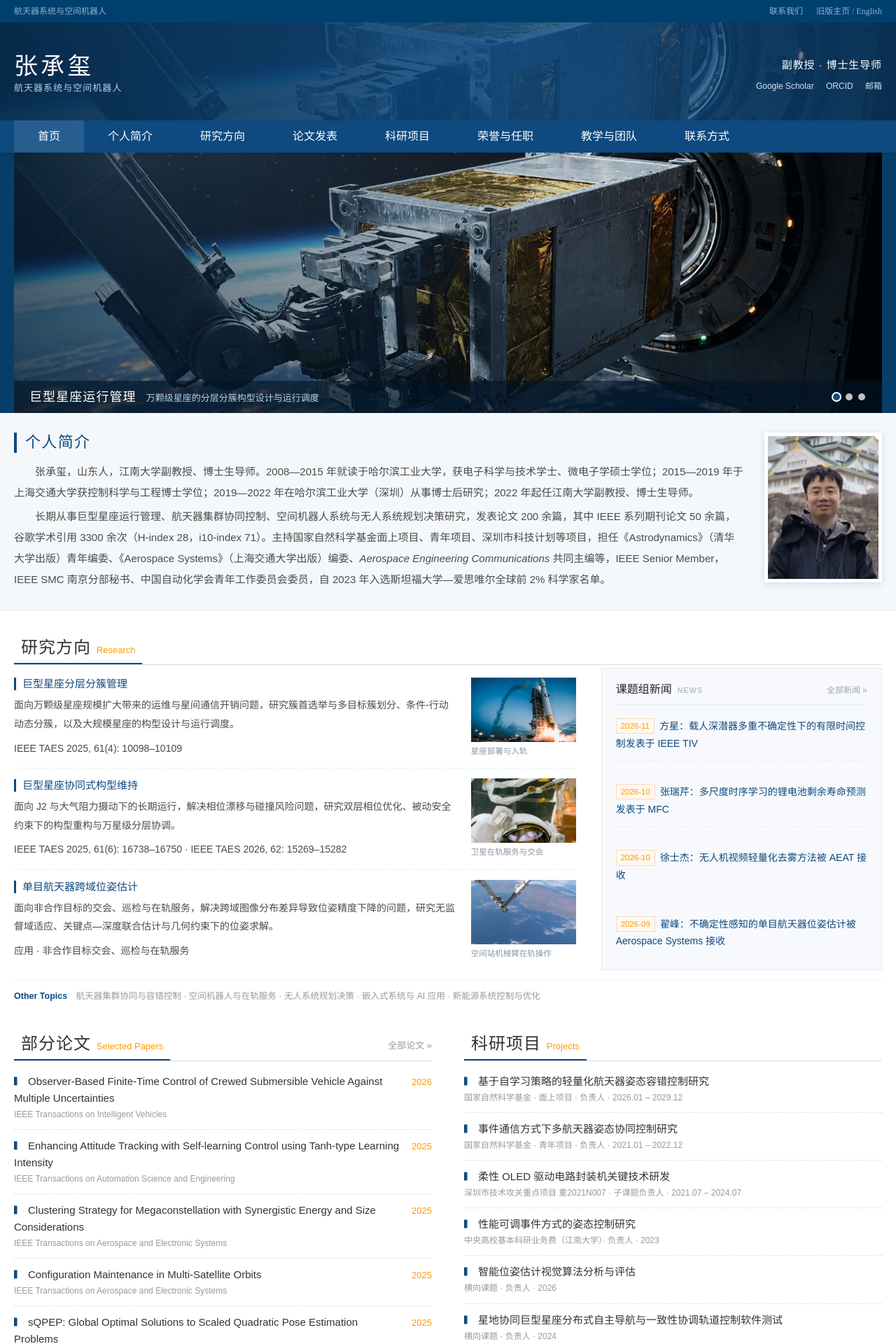
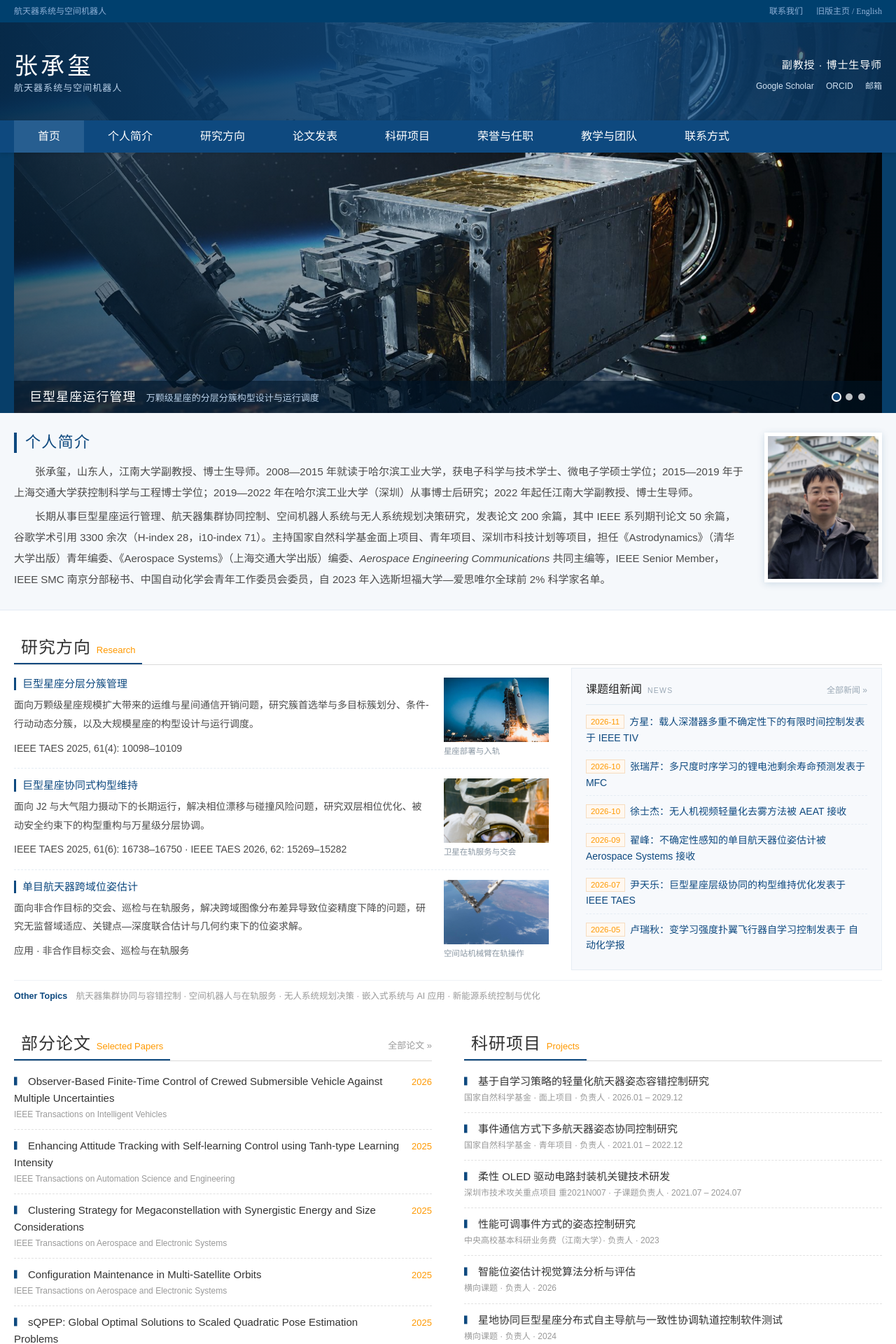
Before and after one commit to dongfangxy/dongfangxy.github.io, a Jekyll site: the page index.html, which Jekyll copies as it is, in a window 1280 px wide. Shown: the top 1920 px of the page at 70% size. Built offline with Jekyll 4.4.1, drawn with Linux system fonts in a browser that asks for light colours.

Commit message:
style(home): widen news panel and tighten news item spacing

```diff
--- a/index.html
+++ b/index.html
@@ -101,7 +101,7 @@
   }
   .intro-txt p { color: #4a4a4a; font-size: 15px; line-height: 2; text-indent: 2em; }
   .intro-txt p + p { margin-top: 4px; }
-  .research-layout { display: grid; grid-template-columns: minmax(0, 2fr) minmax(0, 1fr); gap: 36px; margin-top: 4px; }
+  .research-layout { display: grid; grid-template-columns: minmax(0, 1.72fr) minmax(0, 1fr); gap: 32px; margin-top: 4px; }
   .rc-item {
     display: grid; grid-template-columns: minmax(0, 1fr) 150px; gap: 20px; align-items: center;
     padding: 14px 0; border-bottom: 1px dashed #e6edf4;
@@ -123,9 +123,9 @@
   .news-box h3 .more { font-size: 12px; color: #9aa8b5; font-weight: 400; letter-spacing: 0; white-space: nowrap; }
   .news-box h3 .more:hover { color: var(--navy); }
   .news-list { flex: 1; display: flex; flex-direction: column; justify-content: space-between; }
-  .news-list li { border-bottom: 1px dashed #e6edf4; font-size: 13px; color: #4a4a4a; line-height: 1.75; }
+  .news-list li { border-bottom: 1px dashed #e6edf4; font-size: 13px; color: #4a4a4a; line-height: 1.6; }
   .news-list li:last-child { border-bottom: 0; }
-  .news-list li a { display: block; padding: 12px 0; }
+  .news-list li a { display: block; padding: 7px 0; }
   .news-list li a:hover .news-title { color: var(--orange); }
   .news-date { display: inline-block; font-family: Arial, sans-serif; font-size: 11.5px; color: var(--orange); border: 1px solid #f6dcc0; background: #fff8f0; padding: 0 6px; margin-right: 7px; vertical-align: 1px; }
   .news-title { font-size: 14px; color: var(--navy); font-weight: 500; transition: color .25s; }
@@ -405,6 +405,16 @@
                 <span class="news-date">2026-09</span><span class="news-title">翟峰：不确定性感知的单目航天器位姿估计被 Aerospace Systems 接收</span>
               </a>
             </li>
+            <li>
+              <a href="news-2026-07-megaconstellation-coordination.html">
+                <span class="news-date">2026-07</span><span class="news-title">尹天乐：巨型星座层级协同的构型维持优化发表于 IEEE TAES</span>
+              </a>
+            </li>
+            <li>
+              <a href="news-2026-05-fwav-selflearning.html">
+                <span class="news-date">2026-05</span><span class="news-title">卢瑞秋：变学习强度扑翼飞行器自学习控制发表于 自动化学报</span>
+              </a>
+            </li>
           </ul>
         </aside>
       </div>
```
